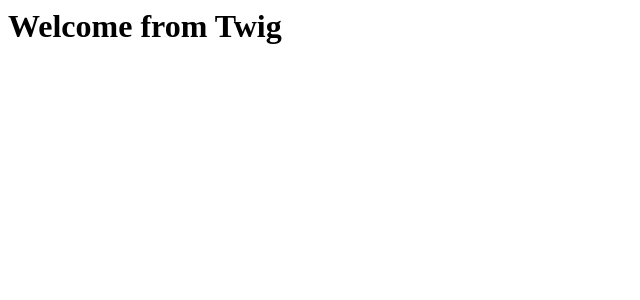
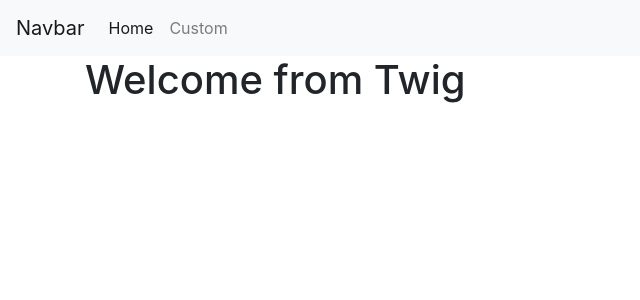
Before and after one commit to elkarouani/symfony-demo-app, a Symfony app: template templates/home/index.html.twig in a window 1280 px wide. Shown: the top 300 px of the page, without its empty margins (0-640 px from the left). Run offline with Twig, Linux system fonts and the light colour scheme; the template is opened without the code that fills it, so the values that code supplies are empty; some libraries are stand-ins or nearby versions.

Commit message:
Task: editing content on the base template

```diff
--- a/templates/base.html.twig
+++ b/templates/base.html.twig
@@ -3,10 +3,31 @@
     <head>
         <meta charset="UTF-8">
         <title>{% block title %}Welcome!{% endblock %}</title>
+        <link rel="stylesheet" href="https://cdnjs.cloudflare.com/ajax/libs/twitter-bootstrap/4.3.1/css/bootstrap.min.css" />
         {% block stylesheets %}{% endblock %}
     </head>
     <body>
-        {% block body %}{% endblock %}
+        <nav class="navbar navbar-expand-lg navbar-light bg-light">
+            <a class="navbar-brand" href="{{ path('home') }}">Navbar</a>
+            <button class="navbar-toggler" type="button" data-toggle="collapse" data-target="#navbarSupportedContent" aria-controls="navbarSupportedContent" aria-expanded="false" aria-label="Toggle navigation">
+                <span class="navbar-toggler-icon"></span>
+            </button>
+
+            <div class="collapse navbar-collapse" id="navbarSupportedContent">
+                <ul class="navbar-nav mr-auto">
+                    <li class="nav-item active">
+                        <a class="nav-link" href="{{ path('home') }}">Home <span class="sr-only">(current)</span></a>
+                    </li>
+                    <li class="nav-item">
+                        <a class="nav-link" href="{{ path('custom', {name: 'Salah Eddine'}) }}">Custom</a>
+                    </li>
+                </ul>
+            </div>
+        </nav>
+        <div class="container">
+            {% block body %}{% endblock %}
+        </div>
+
         {% block javascripts %}{% endblock %}
     </body>
 </html>
--- a/templates/home/custom.html.twig
+++ b/templates/home/custom.html.twig
@@ -1 +1,4 @@
-<h1>Welcome {{ name }}</h1>
+{% extends "base.html.twig" %}
+{% block body %}
+    <h1>Welcome {{ name }}</h1>
+{% endblock %}
--- a/templates/home/index.html.twig
+++ b/templates/home/index.html.twig
@@ -1 +1,4 @@
-<h1>Welcome from Twig</h1>
+{% extends "base.html.twig" %}
+{% block body %}
+    <h1>Welcome from Twig</h1>
+{% endblock %}
```
